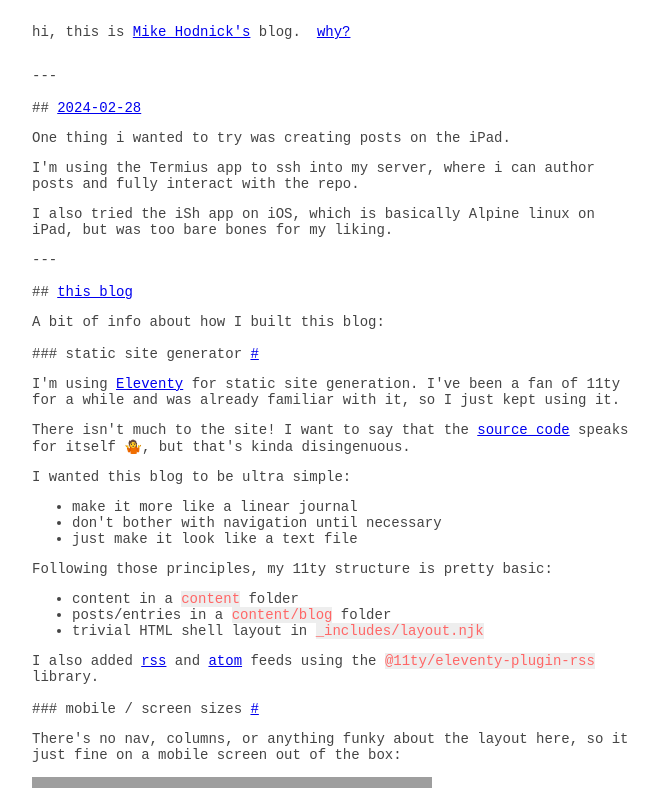
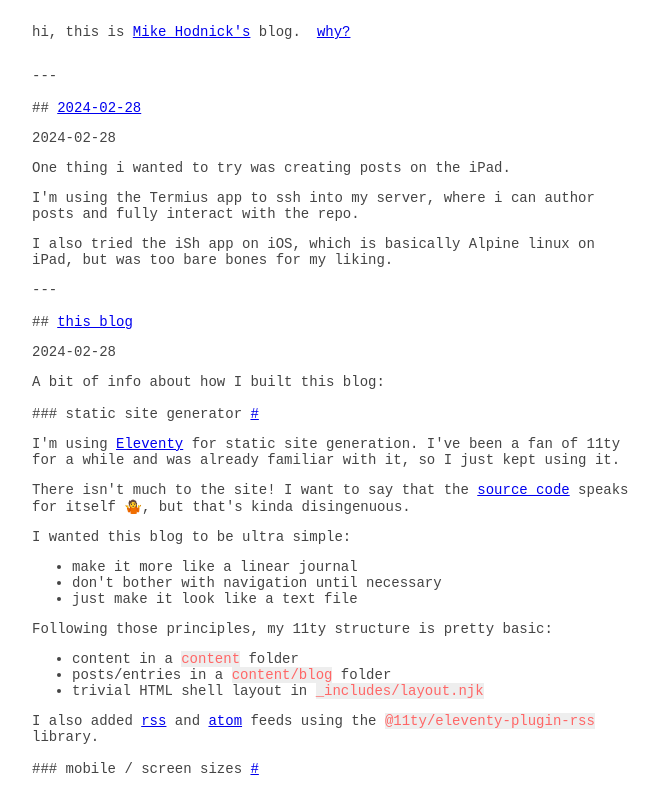
Before and after one commit to kindohm/blog2, an Eleventy site: page content/index.njk in a window 1280 px wide. Shown: the top 788 px of the page, without its empty margins (308-967 px from the left). Built offline with nearby package versions, Linux system fonts and the light colour scheme; Eleventy itself is replaced by a stand-in of ours; files that its build step writes are made by us from their sources; grey boxes are pictures that could not be loaded.

Commit message:
add back date

```diff
--- a/content/index.njk
+++ b/content/index.njk
@@ -18,6 +18,10 @@ layout: layouts/home.njk
 				<h2>{{ entry.data | realTitle }}</h2>
 			</a>
 		</p>
+			<p>
+		<time>{{ entry.date | htmlDateString }}</time>
+	</p>
+
 		<div>
 			{{entry.content | safe}}
 		</div>
```
Also changed, not shown: _includes/layouts/post.njk (+5 -2 lines), content/blog/2024/2024-02-27.01.first.md (renamed from content/blog/2023-02-27.01.first.md), content/blog/2024/2024-02-27.02.this-blog/index.md (renamed from content/blog/2023-02-27.02.this-blog/index.md), content/blog/2024/2024-02-27.03.ipad.md (renamed from content/blog/2023-02-27.03.ipad.md), 2 other files.
